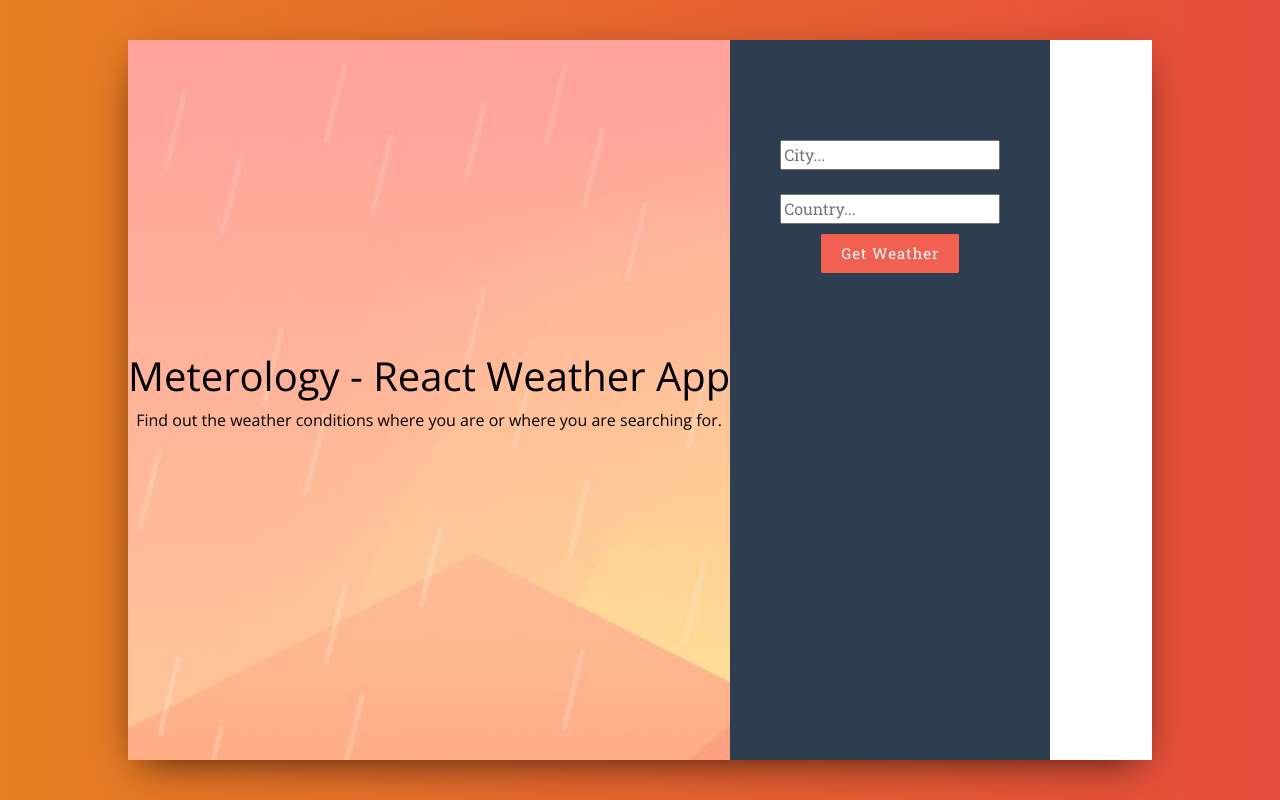
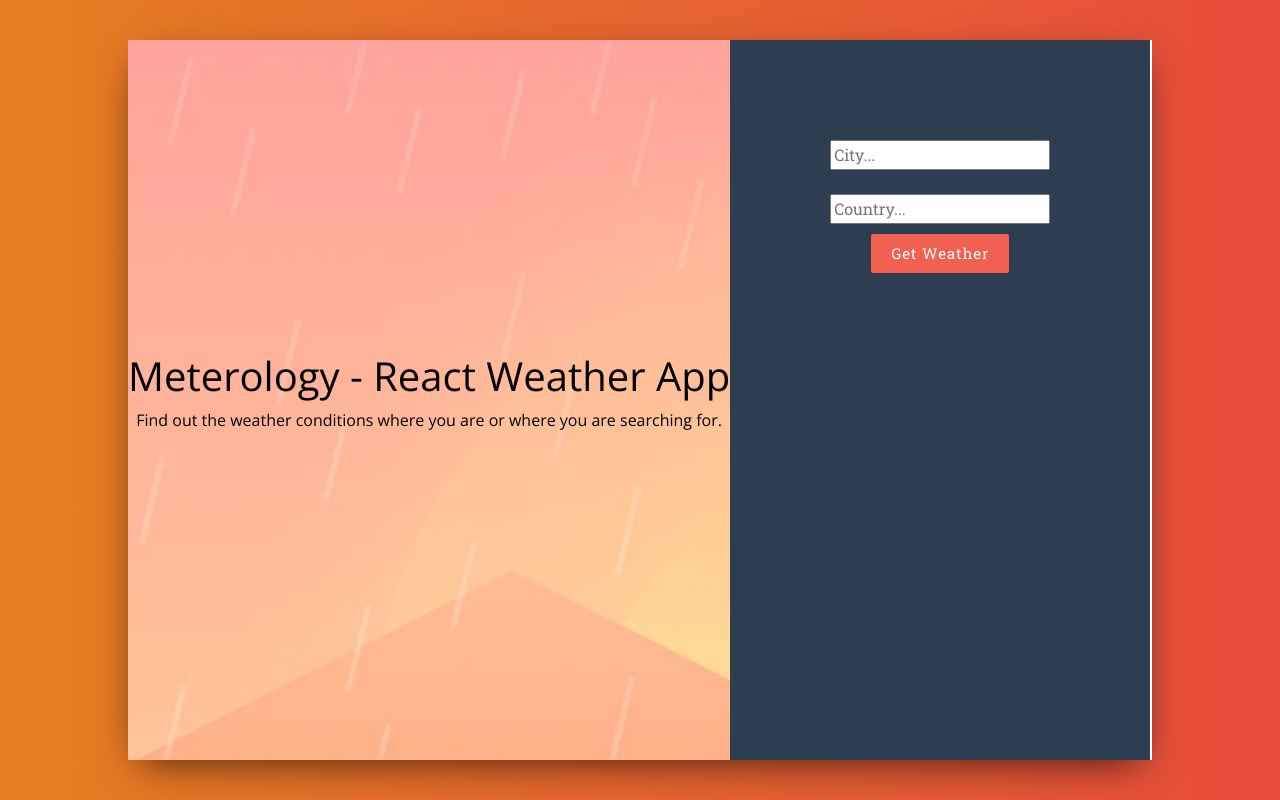
Before and after one commit to Nerajno/Meterology, a React (Create React App) app: page / in a window 1280 px wide. Built offline with nearby package versions, Linux system fonts and the light colour scheme.

Commit message:
fixed it

```diff
--- a/src/App.css
+++ b/src/App.css
@@ -52,8 +52,8 @@ body {
   background-color: #2c3e50;
   height: 90vh;
   padding-top: 100px;
-  padding-left: 50px;
-  padding-right: 50px;
+  padding-left: 100px;
+  padding-right: 100px;
   text-align: center;
   margin: 0 auto;
 
```
